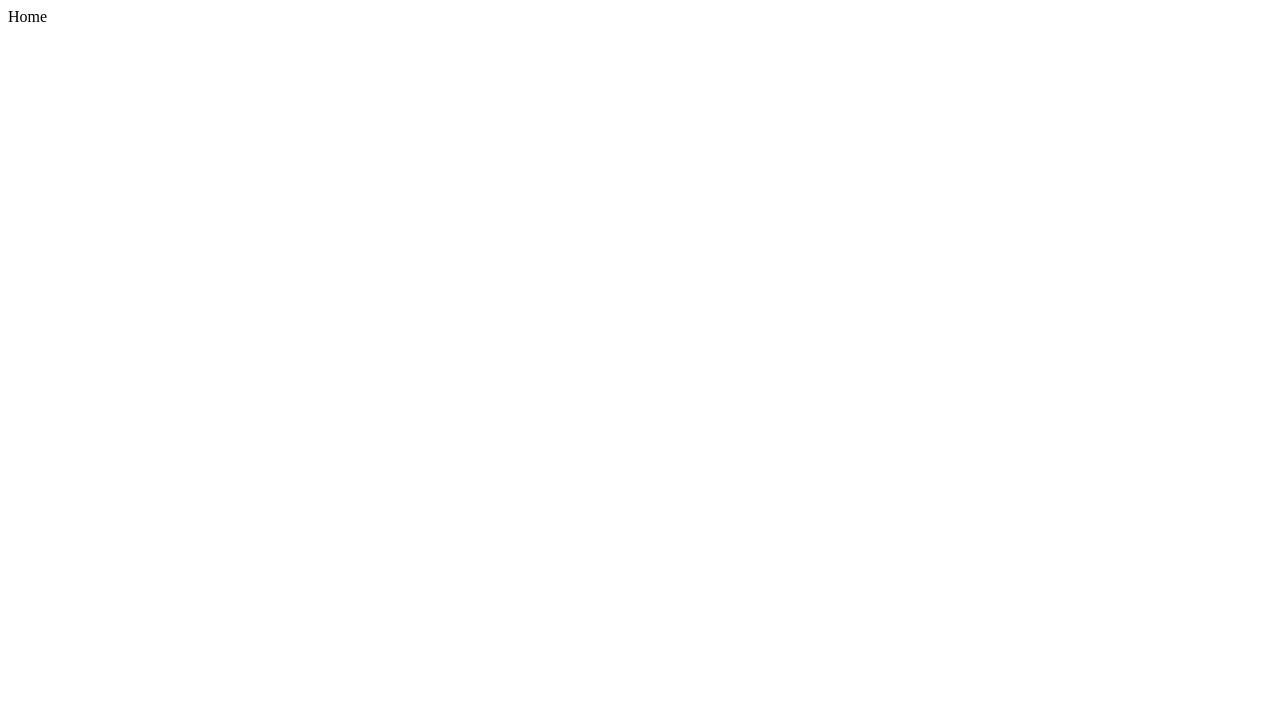
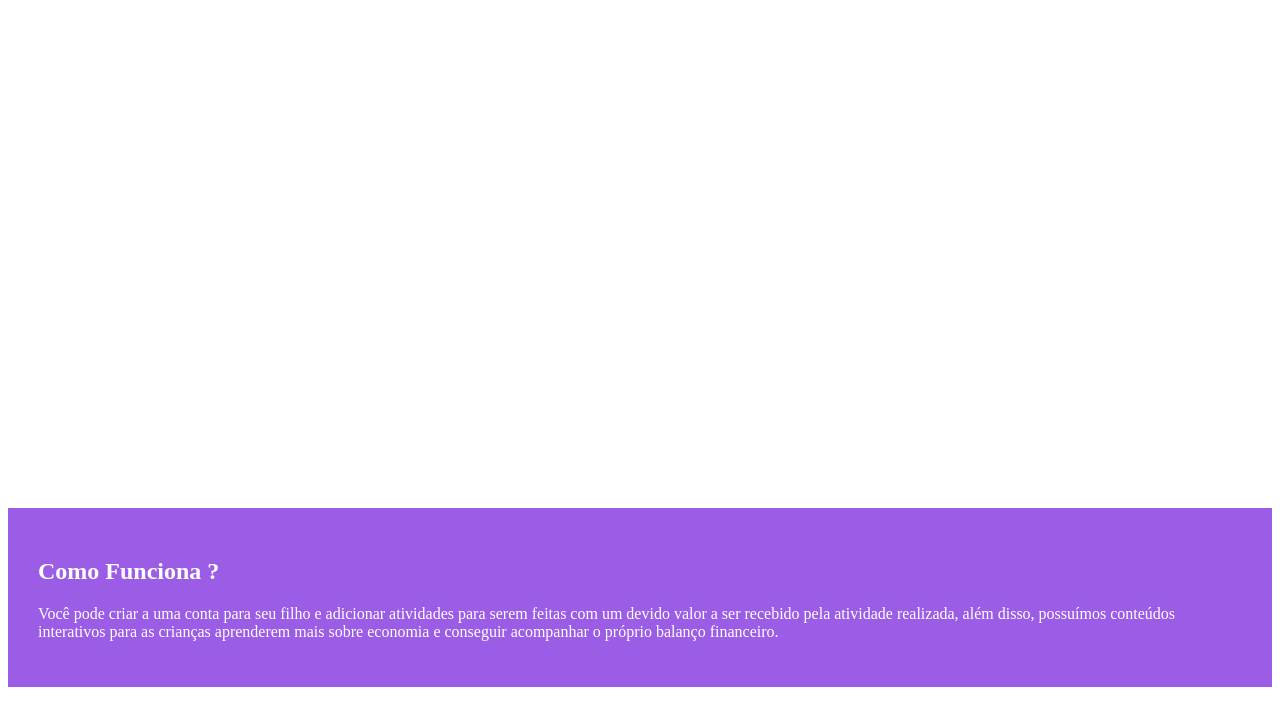
Before and after one commit to gustavool1/capstone-q2-educ-financeira-g4, a React (Create React App) app: page / in a window 1280 px wide. Shown: the top 726 px of the page. Built offline with nearby package versions, Linux system fonts and the light colour scheme.

Commit message:
feat: adding the video div and saiba mais

```diff
--- a/package.json
+++ b/package.json
@@ -25,6 +25,7 @@
     "react-scripts": "4.0.3",
     "react-toastify": "^8.1.0",
     "style-components": "^0.1.0",
+    "styled-components": "^5.3.3",
     "typescript": "^4.1.2",
     "web-vitals": "^1.0.1",
     "yup": "^0.32.11"
--- a/src/Pages/Home/index.tsx
+++ b/src/Pages/Home/index.tsx
@@ -1,3 +1,18 @@
+import { VideoContainer, HowItWorks } from "./style";
 export const Home = () => {
-  return <>Home</>;
+  return (
+    <>
+      <VideoContainer />
+      <HowItWorks>
+        <h2>Como Funciona ?</h2>
+        <p>
+          Você pode criar a uma conta para seu filho e adicionar atividades para
+          serem feitas com um devido valor a ser recebido pela atividade
+          realizada, além disso, possuímos conteúdos interativos para as
+          crianças aprenderem mais sobre economia e conseguir acompanhar o
+          próprio balanço financeiro.
+        </p>
+      </HowItWorks>
+    </>
+  );
 };
--- /dev/null
+++ b/src/Pages/Home/style.ts
@@ -0,0 +1,16 @@
+import styled from "styled-components";
+
+export const VideoContainer = styled.div`
+  height: 500px;
+`;
+
+export const HowItWorks = styled.div`
+  padding: 30px;
+  background-color: #9b5de5;
+  h2 {
+    color: #fff;
+  }
+  p {
+    color: #fff;
+  }
+`;
```
Also changed, not shown: 1 other file (tests, documents, lock files or other folders).
